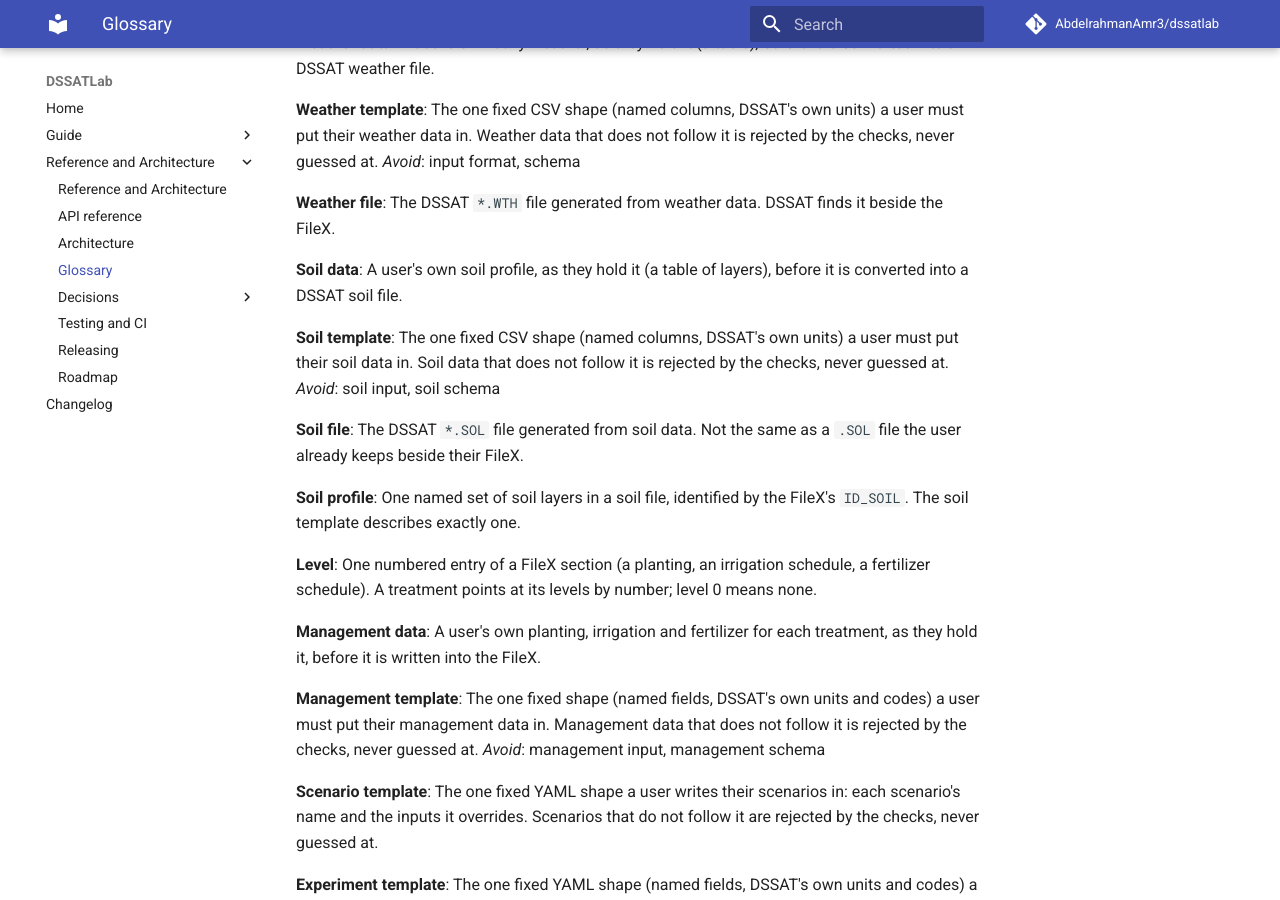
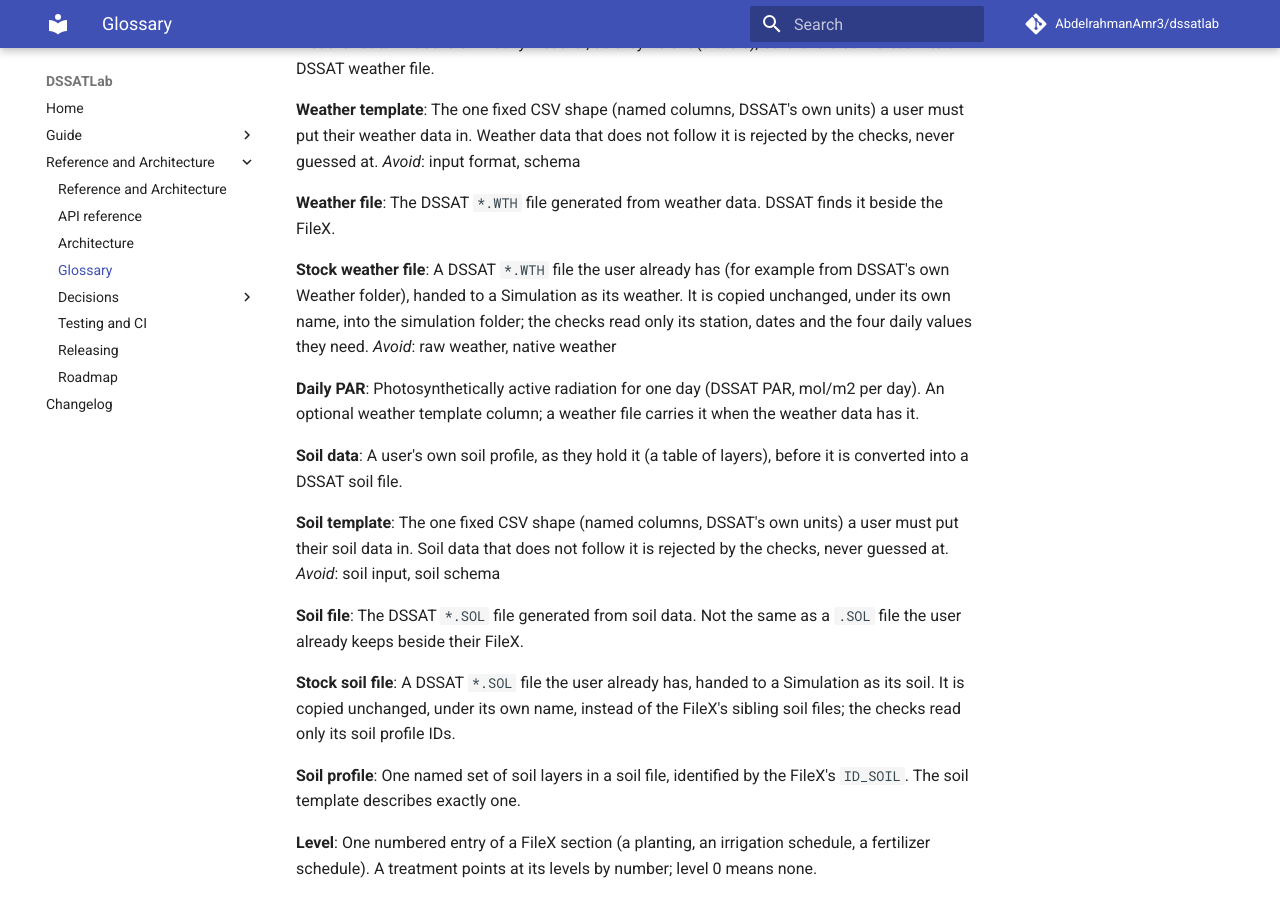
Before and after one commit to AbdelrahmanAmr3/dssatlab, an MkDocs documentation site: the page built from docs/reference/glossary.md, in a window 1280 px wide and 900 px high, scrolled down 2021 px. Built offline with MkDocs 1.6.1 and Material for MkDocs 9.7.7, drawn with Linux system fonts in a browser that asks for light colours; comment, search, counter and statistics services are not loaded.

Commit message:
Add v0.18 domain terms and ADR 0024 (stock weather and soil files)
Co-Authored-By: Claude Opus 5.5 <noreply@anthropic.com>

```diff
--- a/CONTEXT.md
+++ b/CONTEXT.md
@@ -125,6 +125,16 @@ _Avoid_: input format, schema
 **Weather file**:
 The DSSAT `*.WTH` file generated from weather data. DSSAT finds it beside the FileX.
 
+**Stock weather file**:
+A DSSAT `*.WTH` file the user already has (for example from DSSAT's own Weather folder), handed
+to a Simulation as its weather. It is copied unchanged, under its own name, into the simulation
+folder; the checks read only its station, dates and the four daily values they need.
+_Avoid_: raw weather, native weather
+
+**Daily PAR**:
+Photosynthetically active radiation for one day (DSSAT PAR, mol/m2 per day). An optional weather
+template column; a weather file carries it when the weather data has it.
+
 **Soil data**:
 A user's own soil profile, as they hold it (a table of layers), before it is converted
 into a DSSAT soil file.
@@ -137,6 +147,11 @@ _Avoid_: soil input, soil schema
 **Soil file**:
 The DSSAT `*.SOL` file generated from soil data. Not the same as a `.SOL` file the user
 already keeps beside their FileX.
+
+**Stock soil file**:
+A DSSAT `*.SOL` file the user already has, handed to a Simulation as its soil. It is copied
+unchanged, under its own name, instead of the FileX's sibling soil files; the checks read only its
+soil profile IDs.
 
 **Soil profile**:
 One named set of soil layers in a soil file, identified by the FileX's `ID_SOIL`. The
```
Also changed, not shown: docs/adr/0024-stock-weather-and-soil-files-copied-unchanged.md (added, +36 -0 lines).
